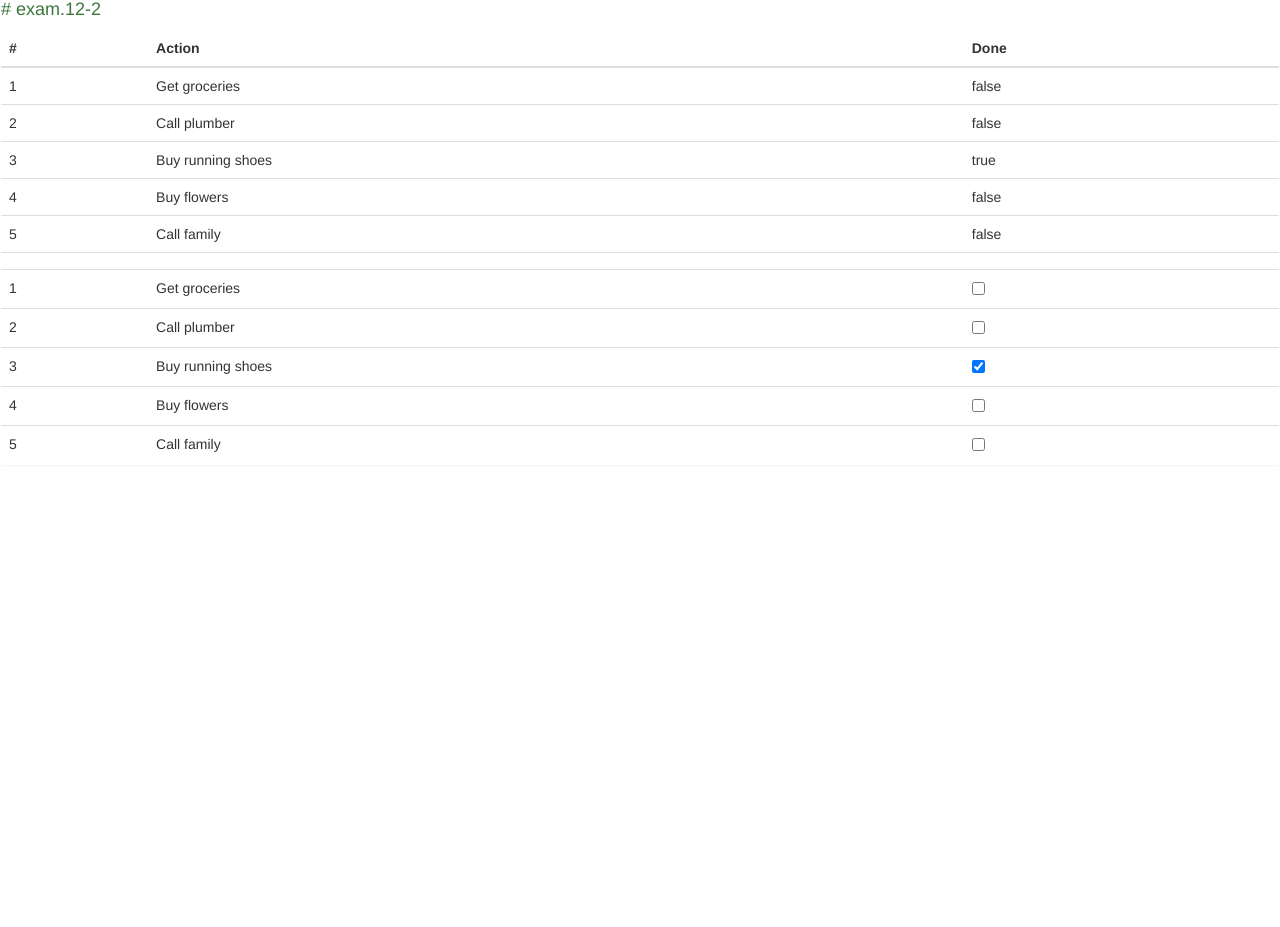
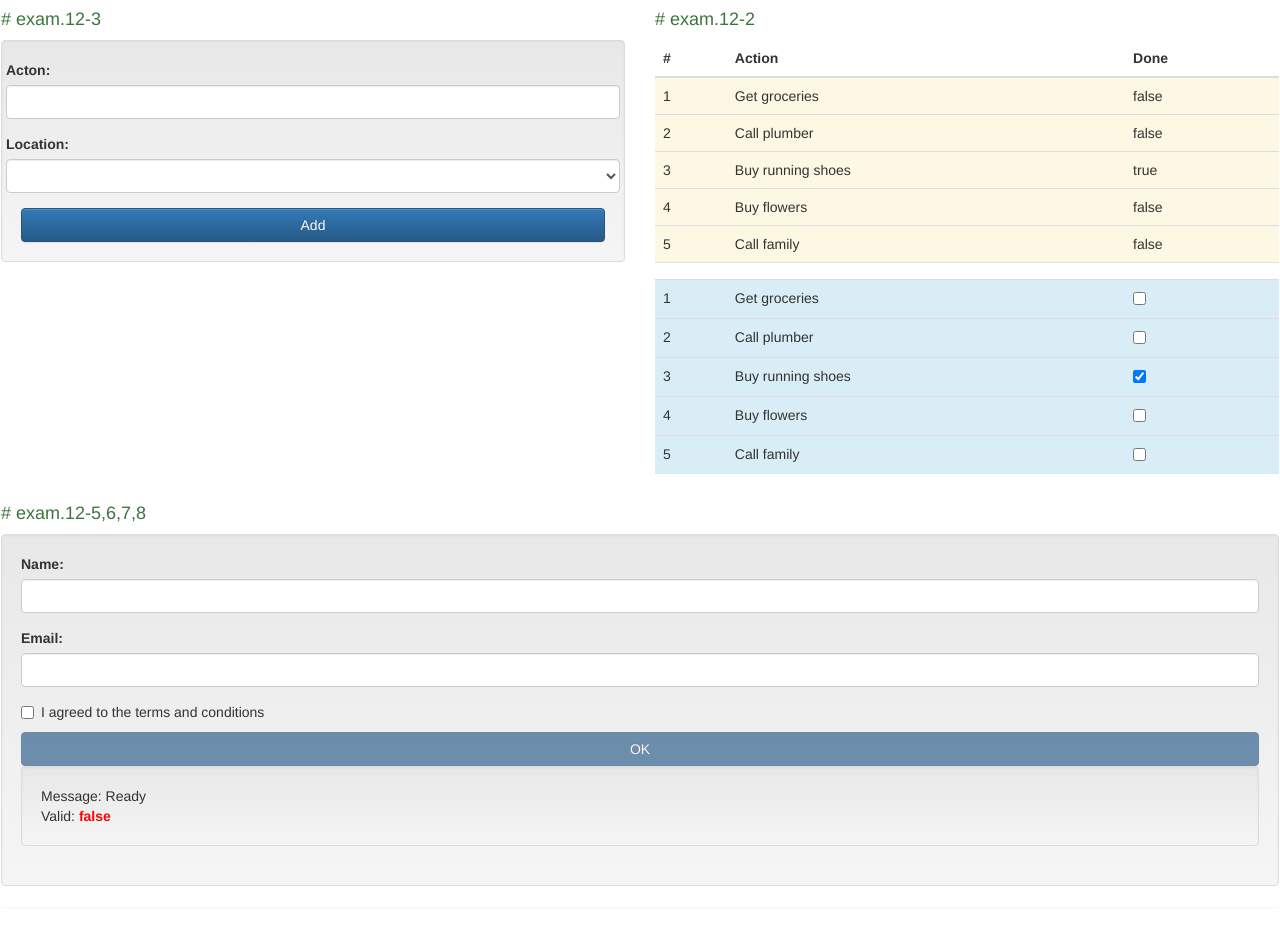
Before and after one commit to zen815/ProAngular, a website: page src/ch12/forms_ch12.html in a window 1280 px wide. Shown: the part 57-984 px from the top of the page. Before the commit the page ends 800 px from the top, so only its background shows below. Drawn offline with nearby package versions, Linux system fonts and the light colour scheme.

Commit message:
chapter 12-8

```diff
--- a/src/ch12/forms_ch12.html
+++ b/src/ch12/forms_ch12.html
@@ -8,16 +8,40 @@
     <script src="/angular/angular.js"></script>
     <script>
         angular.module("exampleApp", [])
-            .controller("defaultCtrl", function($scope){
+            .controller("defaultCtrl", function($scope) {
                 $scope.todos = [
-                    { action: "Get groceries", complete: false},
-                    { action: "Call plumber", complete: false},
-                    { action: "Buy running shoes", complete: true},
-                    { action: "Buy flowers", complete: false},
-                    { action: "Call family", complete: false}
+                    {action: "Get groceries", complete: false},
+                    {action: "Call plumber", complete: false},
+                    {action: "Buy running shoes", complete: true},
+                    {action: "Buy flowers", complete: false},
+                    {action: "Call family", complete: false}
                 ];
+                <!-- exam 12-3 -->
+                $scope.addNewItem = function (newItem) {
+                    if (angular.isDefined(newItem) && angular.isDefined(newItem.action)
+                            && angular.isDefined(newItem.location)) { <!-- exam 12-4 newItem의 폼 유효성-->
+                        $scope.todos.push({
+                            action: newItem.action + " (" + newItem.location + ")",
+                            complete: false
+                        });
+                    }
+                };
+                <!-- exam 12-5 기본적인 폼 유효성 체크-->
+                $scope.addUser = function(userDetails) {
+                    $scope.message = userDetails.name + " (" + userDetails.email + ") (" + userDetails.agreed + ")";
+                }
+                $scope.message = "Ready";
             });
     </script>
+    <!-- 12-6 -->
+    <style>
+        form .ng-invalid-required.ng-dirty { background-color: lightpink; }
+        form .ng-invalid-email.ng-dirty { background-color: lightgoldenrodyellow;}
+        form .ng-valid.ng-dirty { background-color: lightgreen; }
+        span.summary.ng-invalid { color: red; font-weight: bold; }
+        span.summary.ng-valid { color: green; }
+        div.error { color: red; font-weight: bold; }
+    </style>
 
 </head>
 <body>
@@ -26,6 +50,26 @@
         To Do List
         <span class="label label-info"> {{(todos | filter: {complete: 'false'}).length}} </span>
     </h3>
+    <div class="row">
+        <div class="col-xs-6">
+            <h4 class="text-success"> # exam.12-3</h4>
+            <div class="well">
+                <div class="form-group row">
+                    <label for="actionText">Acton:</label>
+                    <input id="actionText" class="form-control" ng-model="newTodo.action"/>
+                </div>
+                <div class="form-group row">
+                    <label for="actionLocation">Location:</label>
+                    <select id="actionLocation" class="form-control" ng-model="newTodo.location">
+                        <option >Home</option>
+                        <option >Office</option>
+                        <option >Mall</option>
+                    </select>
+                </div>
+                <button class="btn btn-primary btn-block" ng-click="addNewItem(newTodo)">Add</button>
+            </div>
+        </div>
+        <div class="col-xs-6">
             <h4 class="text-success"> # exam.12-2</h4>
             <table class="table">
                 <thead>
@@ -36,13 +80,13 @@
                 </tr>
                 </thead>
                 <tbody>
-        <tr ng-repeat="item in todos">
+                <tr ng-repeat="item in todos" class="warning">
                     <td>{{$index+1}}</td>
                     <td>{{item.action}}</td>
                     <td>{{item.complete}}</td>
                 </tr>
                 <td></td><td></td><td></td>
-        <tr ng-repeat="item in todos">
+                <tr ng-repeat="item in todos" class="info">
                     <td>{{$index+1}}</td>
                     <td>{{item.action}}</td>
                     <td>
@@ -52,5 +96,53 @@
                 </tbody>
             </table>
         </div>
+    </div>
+    <!-- exam. 12-5 -->
+    <!--
+    $pristine: 사용자가 엘리먼트/폼을 건드리지 않은 경우 true
+    $dirty: 사용자가 엘리먼트/폼과 상호작용한 경우 true
+    $valid : 내용이 유호한 경우 true
+    $invalid : 내용이 유효하지 않을 경우 true
+    $error : 상세 정보 제공
+    -->
+    <h4 class="text-success"> # exam.12-5,6,7,8</h4>
+    <form name="myForm" ng-submit="addUser(newUser)" novalidate> <!--novalidate: 브라우저에서의 검증 중단-->
+        <div class="well">
+            <div class="form-group">
+                <label>Name:</label>
+                <input type="text" name="userName" class="form-control" ng-model="newUser.name" required />
+            </div>
+            <div class="form-group">
+                <label>Email:</label>
+                <input type="email" name="userEmail" class="form-control" ng-model="newUser.email" required />
+                <!-- 12-8 -->
+                <div class="error" ng-show="myForm.userEmail.$invalid && myForm.userEmail.$dirty">
+                    <span ng-show="myForm.userEmail.$error.email">Please enter a vaild email address</span>
+                    <span ng-show="myForm.userEmail.$error.required">Please enter a value</span>
+                </div>
+            </div>
+            <div class="checkbox">
+                <label>
+                    <input type="checkbox" name="agreed" ng-model="newUser.agreed" required>
+                    I agreed to the terms and conditions
+                    </input>
+                </label>
+            </div>
+            <button type="submit" class="btn btn-primary btn-block" ng-disabled="myForm.$invalid">
+                OK
+            </button>
+            <div class="well">
+                Message: {{message}}
+                <div>
+                    Valid:
+                    <!-- 12-6 -->
+                    <span class="summary" ng-class="myForm0valid ? 'ng-valid' : 'ng-invalid'">
+                        {{myForm.$valid}}
+                    </span>
+                </div>
+            </div>
+        </div>
+    </form>
+</div>
 </body>
 </html>
```
Lines whose indentation alone changed are shown as unchanged.
